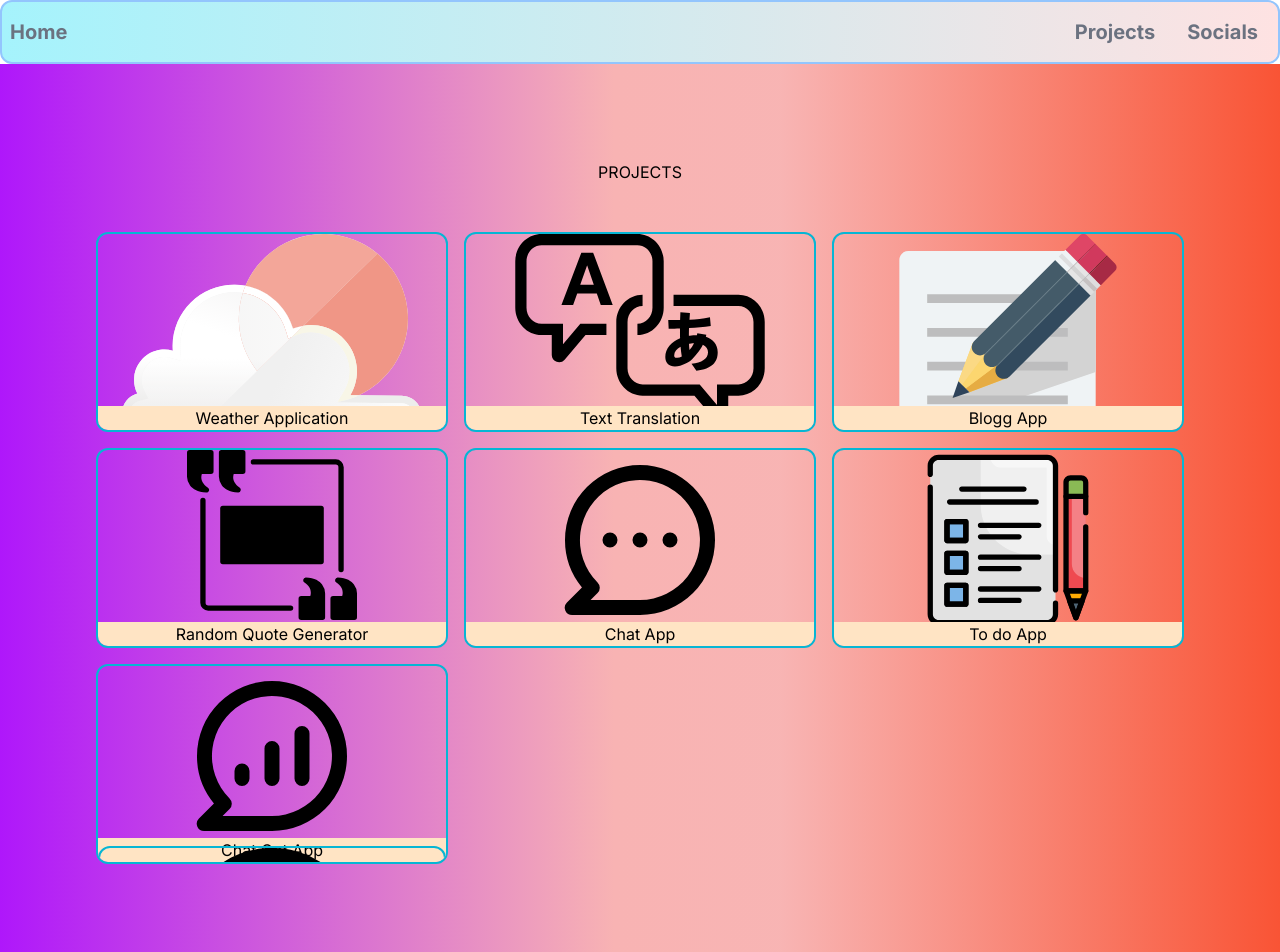
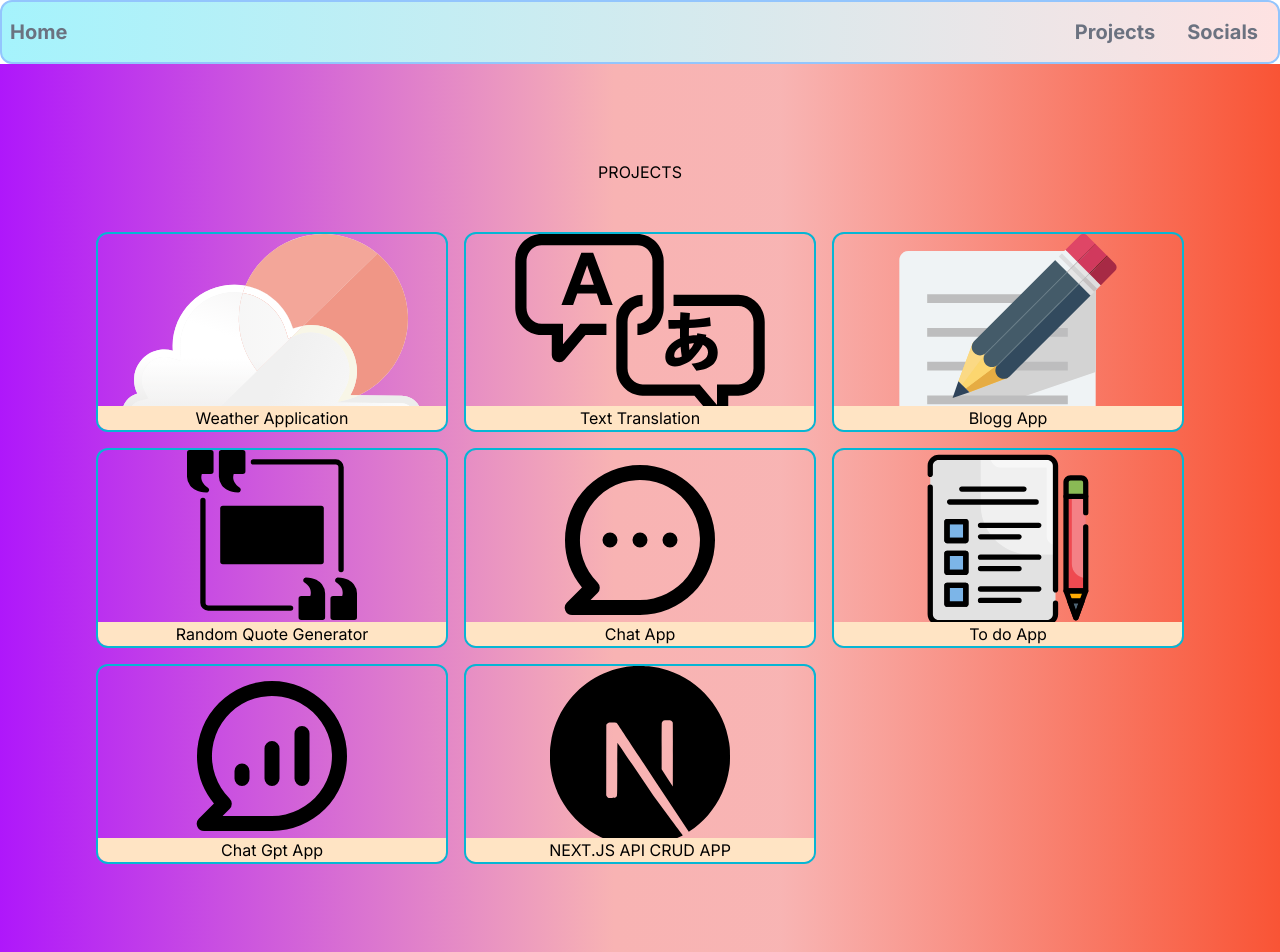
Before and after one commit to manishgupta117/manish_portfolio2, a Next.js app: page /projects in a window 1280 px wide. Shown: the top 952 px of the page. Built offline with nearby package versions, Linux system fonts and the light colour scheme.

Commit message:
added project update

```diff
--- a/app/projects/page.jsx
+++ b/app/projects/page.jsx
@@ -67,14 +67,16 @@ export default function Page() {
             <div style={{position: 'absolute', bottom: '0', width: '100%',backgroundColor:'bisque'}}>
               <h1>Chat Gpt App</h1>
             </div>
-            <div className='border-2 text-center rounded-xl border-cyan-500' style={{height: '200px' , overflow: 'hidden', position: 'relative'}}>
+
+          </div>
+          <div className='border-2 text-center rounded-xl border-cyan-500' style={{height: '200px' , overflow: 'hidden', position: 'relative'}}>
             <div style={{position: 'relative', height: 'auto', width: '100%',display:'flex', justifyContent:'center'}}>
               <Image src='/next.svg' alt='express' width={180} height={100} objectFit='cover' />
             </div>
             <div style={{position: 'absolute', bottom: '0', width: '100%',backgroundColor:'bisque'}}>
               <h1>NEXT.JS API CRUD APP</h1>
             </div>
-          </div>
+
           </div>
         </div>
       </main>
```
